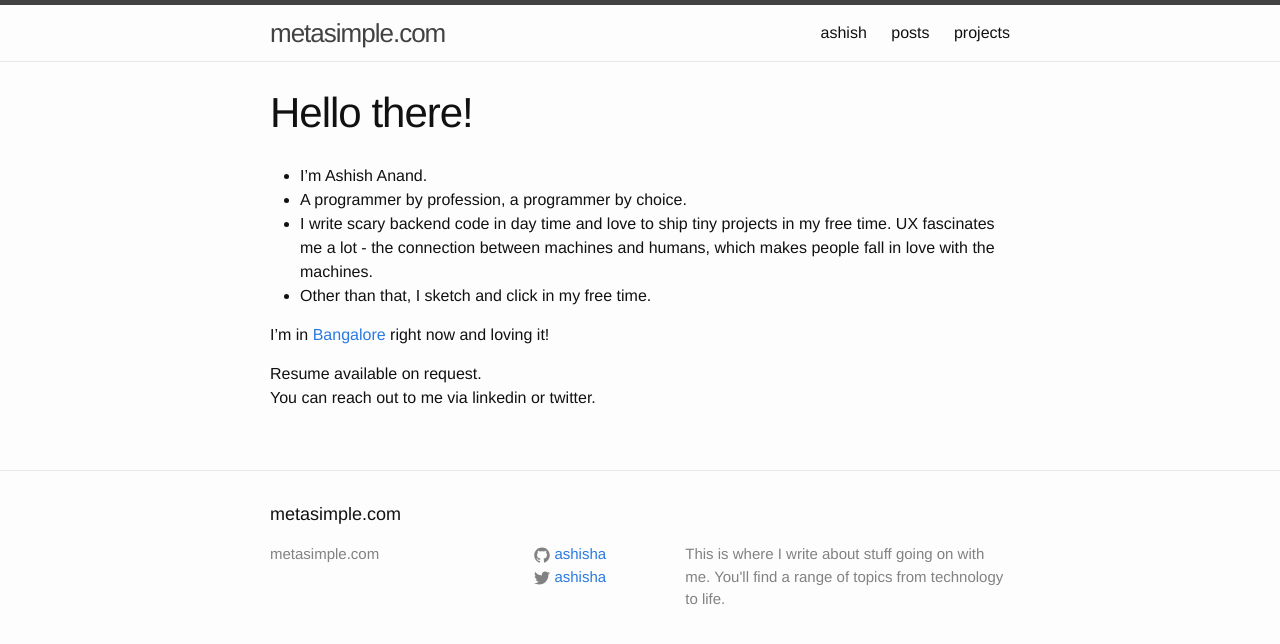
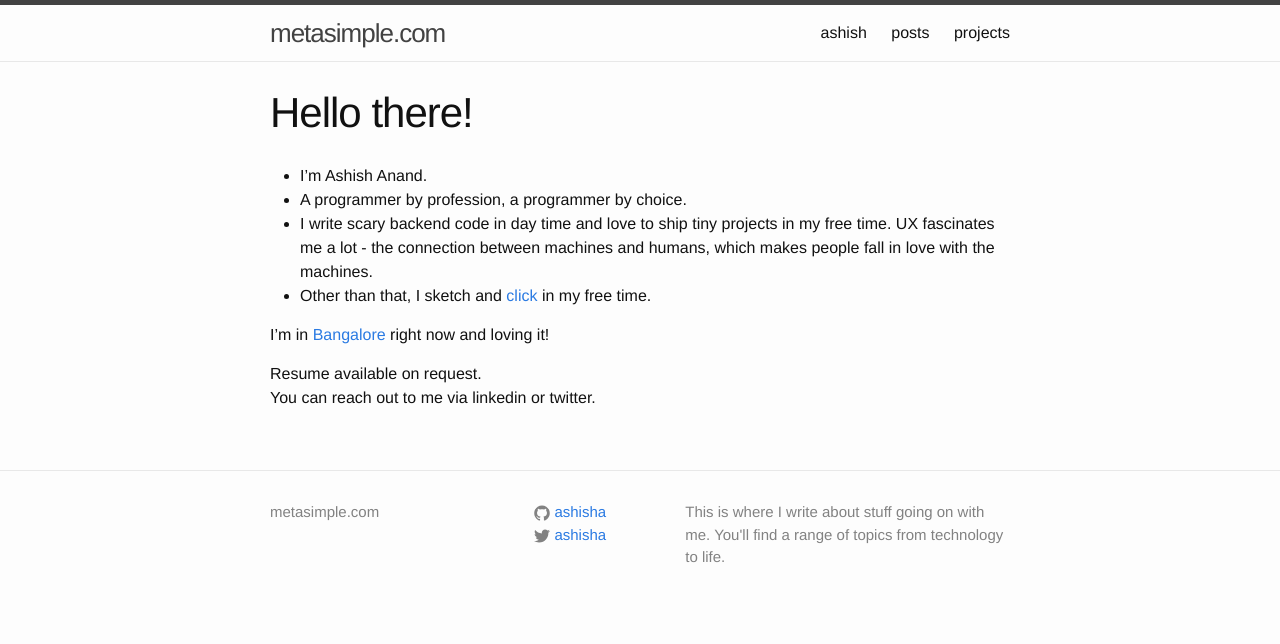
Before and after one commit to ashisha/ashisha.github.io, a Jekyll site: the page built from ashish.md, in a window 1280 px wide. Shown: the top 644 px of the page. Built offline with Jekyll 4.4.1, drawn with Linux system fonts in a browser that asks for light colours; part of the change alters nothing that is shown.

```diff
--- a/_includes/footer.html
+++ b/_includes/footer.html
@@ -2,7 +2,7 @@
 
   <div class="wrapper">
 
-    <h2 class="footer-heading">{{ site.title }}</h2>
+    <!--h2 class="footer-heading">{{ site.title }}</h2-->
 
     <div class="footer-col-wrapper">
       <div class="footer-col  footer-col-1">
--- a/ashish.md
+++ b/ashish.md
@@ -8,7 +8,7 @@ permalink: /ashish/
 * I'm Ashish Anand.
 * A programmer by profession, a programmer by choice.
 * I write scary backend code in day time and love to ship tiny projects in my free time. UX fascinates me a lot - the connection between machines and humans, which makes people fall in love with the machines.
-* Other than that, I sketch and click in my free time.
+* Other than that, I sketch and [click](https://www.flickr.com/photos/ashishanandphotography) in my free time.
 
 I'm in [Bangalore](https://goo.gl/maps/P2PFix2sbbE2) right now and loving it!
 
```
